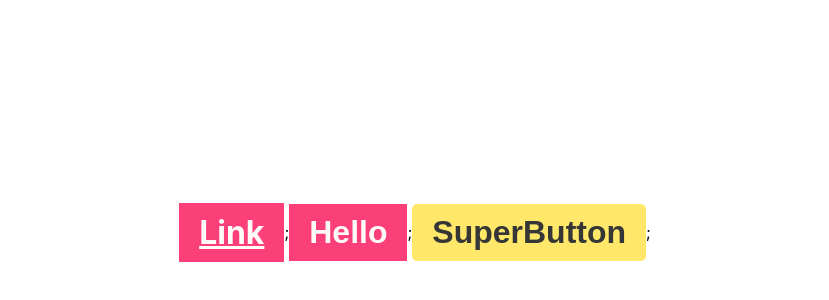
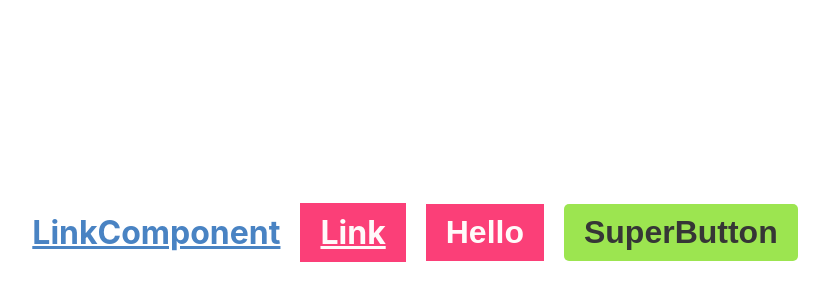
Before and after one commit to CrusaderDen/learning-style-components-for-React, a React (Create React App) app: page / in a window 1280 px wide. Shown: the part 168-468 px from the top of the page, without its empty margins (225-1054 px from the left). Built offline with nearby package versions, Linux system fonts and the light colour scheme.

Commit message:
Test style-components API

```diff
--- a/src/App.tsx
+++ b/src/App.tsx
@@ -6,9 +6,10 @@ function App() {
     return (
         <div className="App">
             <Box>
-                <StyledBtn as={'a'} href={'#'}>Link</StyledBtn>;
-                <StyledBtn>Hello</StyledBtn>;
-                <SuperButton>SuperButton</SuperButton>;
+                <StyledBtn as={Link} href={'#'}>LinkComponent</StyledBtn>
+                <StyledBtn as={'a'} href={'#'}>Link</StyledBtn>
+                <StyledBtn>Hello</StyledBtn>
+                <SuperButton>SuperButton</SuperButton>
             </Box>
         </div>
     );
@@ -23,7 +24,25 @@ const StyledBtn = styled.button`
     color: snow;
     font-size: 2rem;
     font-weight: 700;
+
+    &:hover {
+        background-color: #3577ad;
+    }
+
+    &:last-child {
+        background-color: #9ce550;
+    }
+
 `
+const Link = styled.a`
+    color: #4983c3;
+    font-size: 2rem;
+    font-weight: 700;
+    background-color: transparent;
+    padding: 0;
+`
+
+
 const SuperButton = styled(StyledBtn)`
     border-radius: 5px;
     background-color: #ffe869;
@@ -36,4 +55,5 @@ const Box = styled.div`
     height: 100vh;
     justify-content: center;
     align-items: center;
+    gap: 20px;
 `
```
Also changed, not shown: public/Post/Post.tsx (deleted, +0 -9 lines).
